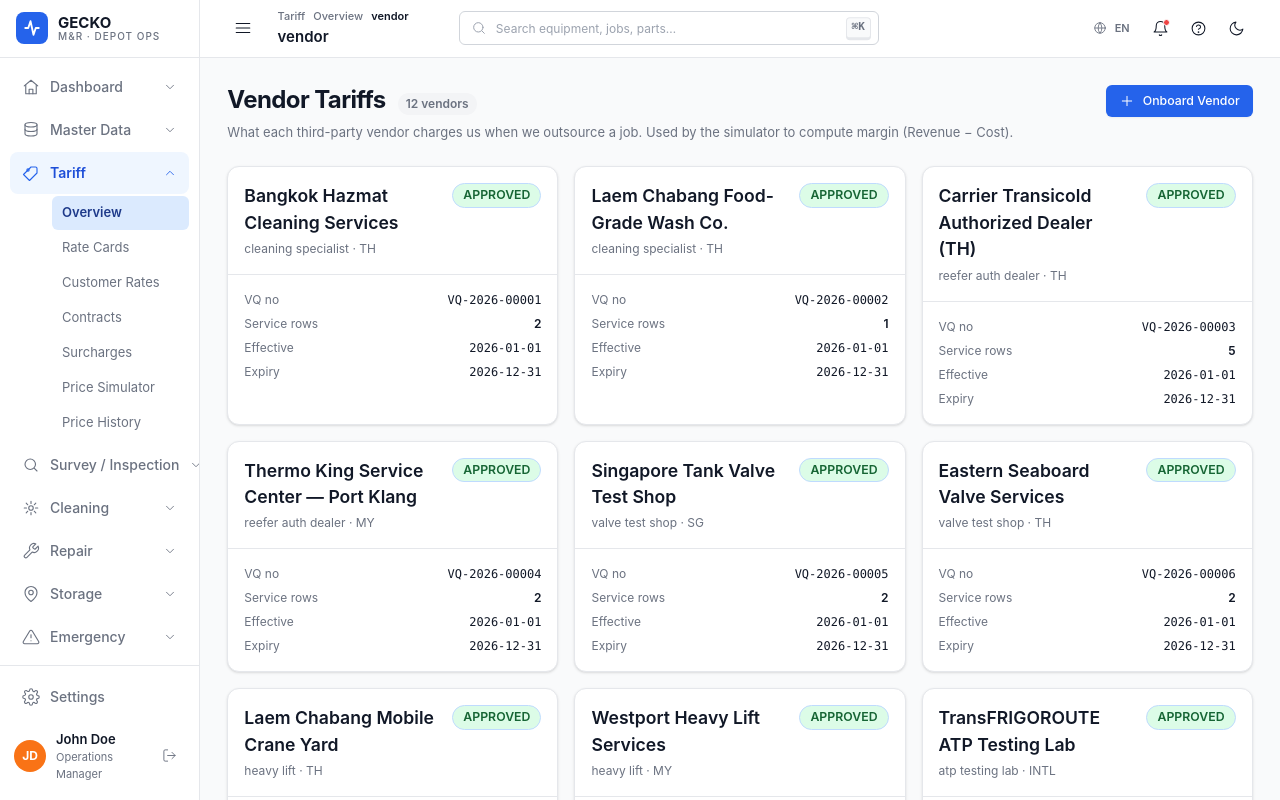
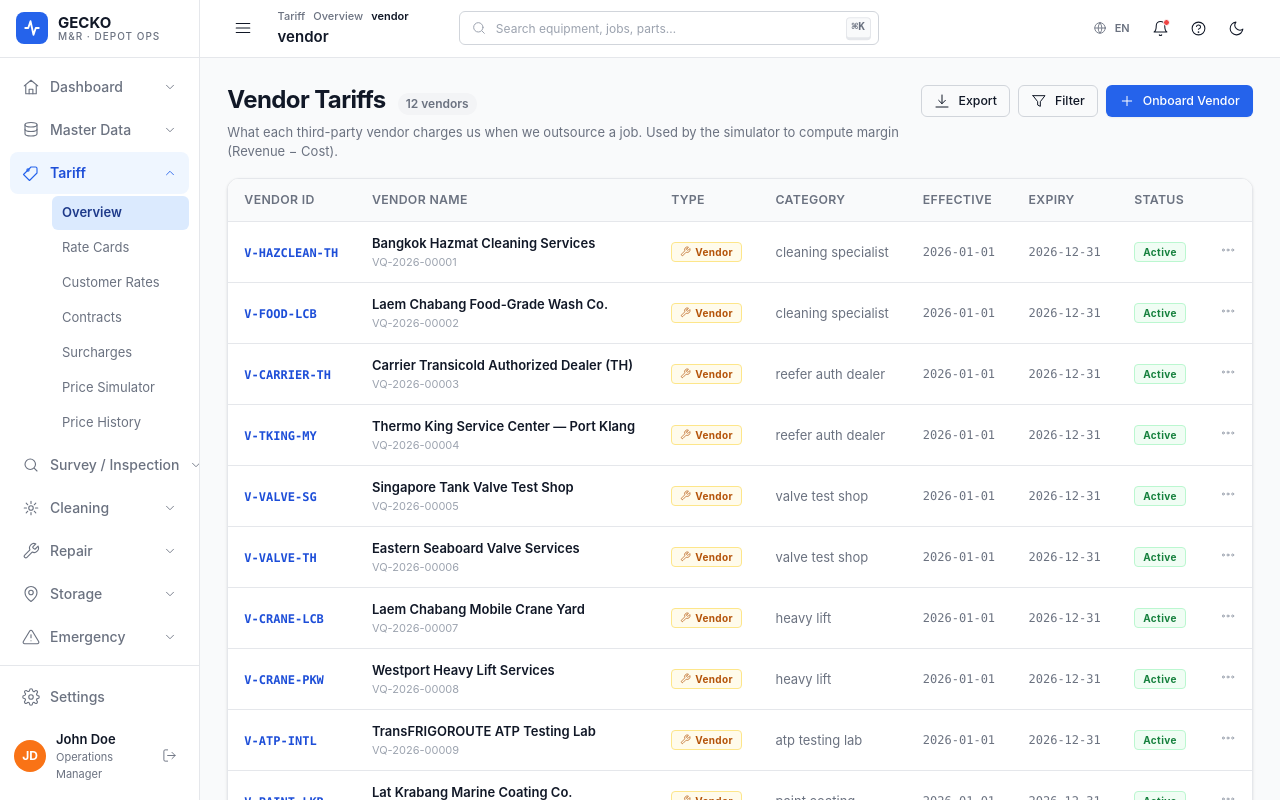
Before and after one commit to sharmalogicon/web.mnr.gecko-api, a Next.js app: page /tariff/vendor in a window 1280 px wide. Shown: the top 800 px of the page. Built offline with nearby package versions, Linux system fonts and the light colour scheme.

Commit message:
feat(07-7-H): refactor tariff list pages to TOS data-table layout

```diff
--- a/src/app/tariff/liner/page.tsx
+++ b/src/app/tariff/liner/page.tsx
@@ -1,23 +1,33 @@
 "use client";
 
 /**
- * /tariff/liner — list of liner tariff cards (one per shipping line).
- * Phase 7 D-02. Phase 7.1 — TOS design parity: gecko-page-actions header
- * + raw-div cards using gecko tokens (no shadcn Card).
+ * /tariff/liner — list of liner tariff cards.
+ * Phase 7.7-H — TOS data-table layout.
+ *
+ * Columns: AGENT CODE (mono primary) · CARRIER NAME (bold) · TYPE (Liner pill) ·
+ * AGENT · EFFECTIVE · EXPIRY (red if past) · STATUS pill · trailing "…" cell.
  */
 
 import Link from "next/link";
 import { AppShell } from "@/components/layout";
 import { Icon } from "@/components/ui/Icon";
-import { TariffStatusBadge } from "@/components/tariff";
+import { ExportButton } from "@/components/ui/ExportButton";
 import { linerTariffRepo } from "@/lib/repos";
 import { getCustomerByCode } from "@/data/seed/_shared/customers";
+import type { TariffStatus } from "@/lib/types/tariff/standard";
+
+const TODAY = new Date().toISOString().slice(0, 10);
+
+function StatusPill({ status }: { status: TariffStatus }) {
+  if (status === "APPROVED") return <span className="gecko-pill gecko-pill-success">Active</span>;
+  if (status === "EXPIRED")  return <span className="gecko-pill gecko-pill-danger">Expired</span>;
+  return <span className="gecko-pill gecko-pill-neutral">Draft</span>;
+}
 
 export default function LinerTariffListPage() {
   const cards = linerTariffRepo.list();
   return (
     <AppShell>
-      {/* ===== Page header (gecko-page-actions) ===== */}
       <div className="gecko-page-actions">
         <div className="gecko-page-actions-left">
           <div style={{ display: "flex", alignItems: "baseline", gap: 12 }}>
@@ -32,65 +42,102 @@
           </div>
         </div>
         <div className="gecko-toolbar">
+          <ExportButton resource="Liner tariffs" variant="outline" iconSize={16} />
+          <button type="button" className="gecko-btn gecko-btn-outline gecko-btn-sm">
+            <Icon name="filter" size={16} /> Filter
+          </button>
           <Link href="/tariff/liner/new" className="gecko-btn gecko-btn-primary gecko-btn-sm">
             <Icon name="plus" size={16} /> New Liner Agreement
           </Link>
         </div>
       </div>
 
-      <div className="grid gap-4 md:grid-cols-2 lg:grid-cols-3 mt-6">
-        {cards.map((card) => {
-          const liner = getCustomerByCode(card.agentCode);
-          return (
-            <Link
-              key={card.id}
-              href={`/tariff/liner/${encodeURIComponent(card.agentCode)}`}
+      <div
         style={{
-                display: "block",
           background: "var(--gecko-bg-surface)",
           border: "1px solid var(--gecko-border)",
           borderRadius: 12,
           overflow: "hidden",
           boxShadow: "var(--gecko-shadow-sm)",
-                textDecoration: "none",
-                color: "inherit",
-                transition: "box-shadow 150ms",
+          marginTop: 16,
         }}
-              onMouseEnter={(e) => (e.currentTarget.style.boxShadow = "var(--gecko-shadow-md)")}
-              onMouseLeave={(e) => (e.currentTarget.style.boxShadow = "var(--gecko-shadow-sm)")}
       >
-              <div style={{ padding: 16, borderBottom: "1px solid var(--gecko-border)", display: "flex", alignItems: "flex-start", justifyContent: "space-between", gap: 12 }}>
-                <div>
-                  <div style={{ fontSize: "var(--gecko-text-base)", fontWeight: "var(--gecko-font-weight-semibold)", color: "var(--gecko-text-primary)" }}>
+        <table className="gecko-table gecko-table-comfortable" style={{ fontSize: 13 }}>
+          <thead>
+            <tr>
+              <th>Agent code</th>
+              <th>Carrier name</th>
+              <th>Type</th>
+              <th>Agent</th>
+              <th>Effective</th>
+              <th>Expiry</th>
+              <th>Status</th>
+              <th></th>
+            </tr>
+          </thead>
+          <tbody>
+            {cards.map((card) => {
+              const liner = getCustomerByCode(card.agentCode);
+              const expired = card.expiryDate && card.expiryDate < TODAY;
+              return (
+                <tr key={card.id}>
+                  <td>
+                    <Link
+                      href={`/tariff/liner/${encodeURIComponent(card.agentCode)}`}
+                      className="gecko-text-mono"
+                      style={{ fontWeight: 600, color: "var(--gecko-primary-700)" }}
+                    >
+                      {card.agentCode}
+                    </Link>
+                  </td>
+                  <td>
+                    <div style={{ fontWeight: 600, color: "var(--gecko-text-primary)" }}>
                       {liner?.name ?? card.agentCode}
                     </div>
-                  <div style={{ fontSize: 12, fontFamily: "var(--gecko-font-mono)", color: "var(--gecko-text-secondary)", marginTop: 4 }}>
-                    {card.agentCode}
+                    <div style={{ fontSize: 11, color: "var(--gecko-text-disabled)" }}>
+                      {card.quotationNo || card.id}
                     </div>
-                </div>
-                <TariffStatusBadge status={card.status} />
-              </div>
-              <div style={{ padding: 16, display: "flex", flexDirection: "column", gap: 6 }}>
-                <div style={{ display: "flex", justifyContent: "space-between", fontSize: 12 }}>
-                  <span style={{ color: "var(--gecko-text-secondary)" }}>Quotation</span>
-                  <span style={{ fontFamily: "var(--gecko-font-mono)", color: "var(--gecko-text-primary)" }}>{card.quotationNo || "—"}</span>
-                </div>
-                <div style={{ display: "flex", justifyContent: "space-between", fontSize: 12 }}>
-                  <span style={{ color: "var(--gecko-text-secondary)" }}>Override rows</span>
-                  <span style={{ fontWeight: 600, color: "var(--gecko-text-primary)" }}>{card.rows.length}</span>
-                </div>
-                <div style={{ display: "flex", justifyContent: "space-between", fontSize: 12 }}>
-                  <span style={{ color: "var(--gecko-text-secondary)" }}>Effective</span>
-                  <span style={{ fontFamily: "var(--gecko-font-mono)", color: "var(--gecko-text-primary)" }}>{card.effectiveDate}</span>
-                </div>
-                <div style={{ display: "flex", justifyContent: "space-between", fontSize: 12 }}>
-                  <span style={{ color: "var(--gecko-text-secondary)" }}>Expiry</span>
-                  <span style={{ fontFamily: "var(--gecko-font-mono)", color: "var(--gecko-text-primary)" }}>{card.expiryDate}</span>
-                </div>
-              </div>
-            </Link>
+                  </td>
+                  <td>
+                    <span className="gecko-pill gecko-pill-primary">
+                      <Icon name="ship" size={11} /> Liner
+                    </span>
+                  </td>
+                  <td style={{ color: "var(--gecko-text-secondary)" }}>{liner?.name ?? card.agentCode}</td>
+                  <td className="gecko-text-mono" style={{ color: "var(--gecko-text-secondary)" }}>
+                    {card.effectiveDate}
+                  </td>
+                  <td
+                    className="gecko-text-mono"
+                    style={{
+                      color: expired ? "var(--gecko-error-600)" : "var(--gecko-text-secondary)",
+                      fontWeight: expired ? 600 : 400,
+                    }}
+                  >
+                    {card.expiryDate}
+                  </td>
+                  <td>
+                    <StatusPill status={card.status} />
+                  </td>
+                  <td style={{ textAlign: "right" }}>
+                    <button
+                      type="button"
+                      style={{
+                        background: "transparent",
+                        border: "none",
+                        color: "var(--gecko-text-disabled)",
+                        cursor: "pointer",
+                      }}
+                      aria-label="Row actions"
+                    >
+                      <Icon name="moreHorizontal" size={16} />
+                    </button>
+                  </td>
+                </tr>
               );
             })}
+          </tbody>
+        </table>
       </div>
     </AppShell>
   );
--- a/src/app/tariff/standard/page.tsx
+++ b/src/app/tariff/standard/page.tsx
@@ -1,23 +1,34 @@
 "use client";
 
 /**
- * /tariff/standard — list of depot standard tariff cards (one per depot).
- * Phase 7 D-01. Phase 7.1 — TOS design parity: gecko-page-actions header
- * + raw-div cards using gecko tokens (no shadcn Card).
+ * /tariff/standard — list of depot standard tariff cards.
+ * Phase 7.7-H — TOS data-table layout.
+ *
+ * Columns: DEPOT (mono primary) · NAME (bold) · TYPE (Standard pill) ·
+ * DEPOT COUNTRY (Assigned-to surrogate) · EFFECTIVE · EXPIRY (red if past) ·
+ * STATUS pill · trailing "…" menu cell.
  */
 
 import Link from "next/link";
 import { AppShell } from "@/components/layout";
 import { Icon } from "@/components/ui/Icon";
-import { TariffStatusBadge } from "@/components/tariff";
+import { ExportButton } from "@/components/ui/ExportButton";
 import { standardTariffRepo } from "@/lib/repos";
 import { getDepotByCode } from "@/data/seed/_shared/depots";
+import type { TariffStatus } from "@/lib/types/tariff/standard";
+
+const TODAY = new Date().toISOString().slice(0, 10);
+
+function StatusPill({ status }: { status: TariffStatus }) {
+  if (status === "APPROVED") return <span className="gecko-pill gecko-pill-success">Active</span>;
+  if (status === "EXPIRED")  return <span className="gecko-pill gecko-pill-danger">Expired</span>;
+  return <span className="gecko-pill gecko-pill-neutral">Draft</span>;
+}
 
 export default function StandardTariffListPage() {
   const cards = standardTariffRepo.list();
   return (
     <AppShell>
-      {/* ===== Page header (gecko-page-actions) ===== */}
       <div className="gecko-page-actions">
         <div className="gecko-page-actions-left">
           <div style={{ display: "flex", alignItems: "baseline", gap: 12 }}>
@@ -27,61 +38,103 @@
             <span className="gecko-count-badge">{cards.length} depots</span>
           </div>
           <div style={{ fontSize: 13, color: "var(--gecko-text-secondary)", marginTop: 4 }}>
-            Baseline price list per depot. When a Liner job runs at a depot, the Liner card's row (if any)
+            Baseline price list per depot. When a Liner job runs at a depot, the Liner card&apos;s row (if any)
             supersedes; otherwise the Standard row applies.
           </div>
         </div>
+        <div className="gecko-toolbar">
+          <ExportButton resource="Standard tariffs" variant="outline" iconSize={16} />
+          <button type="button" className="gecko-btn gecko-btn-outline gecko-btn-sm">
+            <Icon name="filter" size={16} /> Filter
+          </button>
+        </div>
       </div>
 
-      <div className="grid gap-4 md:grid-cols-2 lg:grid-cols-3 mt-6">
-        {cards.map((card) => {
-          const depot = getDepotByCode(card.depotCode);
-          return (
-            <Link
-              key={card.id}
-              href={`/tariff/standard/${encodeURIComponent(card.depotCode)}`}
+      {/* Table */}
+      <div
         style={{
-                display: "block",
           background: "var(--gecko-bg-surface)",
           border: "1px solid var(--gecko-border)",
           borderRadius: 12,
           overflow: "hidden",
           boxShadow: "var(--gecko-shadow-sm)",
-                textDecoration: "none",
-                color: "inherit",
-                transition: "box-shadow 150ms",
+          marginTop: 16,
         }}
-              onMouseEnter={(e) => (e.currentTarget.style.boxShadow = "var(--gecko-shadow-md)")}
-              onMouseLeave={(e) => (e.currentTarget.style.boxShadow = "var(--gecko-shadow-sm)")}
       >
-              <div style={{ padding: 16, borderBottom: "1px solid var(--gecko-border)", display: "flex", alignItems: "flex-start", justifyContent: "space-between", gap: 12 }}>
-                <div>
-                  <div style={{ fontSize: "var(--gecko-text-base)", fontWeight: "var(--gecko-font-weight-semibold)", color: "var(--gecko-text-primary)", fontFamily: "var(--gecko-font-mono)" }}>
+        <table className="gecko-table gecko-table-comfortable" style={{ fontSize: 13 }}>
+          <thead>
+            <tr>
+              <th>Depot</th>
+              <th>Name</th>
+              <th>Type</th>
+              <th>Depot country</th>
+              <th>Effective</th>
+              <th>Expiry</th>
+              <th>Status</th>
+              <th></th>
+            </tr>
+          </thead>
+          <tbody>
+            {cards.map((card) => {
+              const depot = getDepotByCode(card.depotCode);
+              const expired = card.expiryDate && card.expiryDate < TODAY;
+              return (
+                <tr key={card.id}>
+                  <td>
+                    <Link
+                      href={`/tariff/standard/${encodeURIComponent(card.depotCode)}`}
+                      className="gecko-text-mono"
+                      style={{ fontWeight: 600, color: "var(--gecko-primary-700)" }}
+                    >
                       {card.depotCode}
-                  </div>
-                  <div style={{ fontSize: 13, color: "var(--gecko-text-secondary)", marginTop: 4 }}>
+                    </Link>
+                  </td>
+                  <td>
+                    <div style={{ fontWeight: 600, color: "var(--gecko-text-primary)" }}>
                       {depot?.name ?? "—"}
                     </div>
-                </div>
-                <TariffStatusBadge status={card.status} />
-              </div>
-              <div style={{ padding: 16, display: "flex", flexDirection: "column", gap: 6 }}>
-                <div style={{ display: "flex", justifyContent: "space-between", fontSize: 12 }}>
-                  <span style={{ color: "var(--gecko-text-secondary)" }}>Rows</span>
-                  <span style={{ fontWeight: 600, color: "var(--gecko-text-primary)" }}>{card.rows.length}</span>
-                </div>
-                <div style={{ display: "flex", justifyContent: "space-between", fontSize: 12 }}>
-                  <span style={{ color: "var(--gecko-text-secondary)" }}>Effective</span>
-                  <span style={{ fontFamily: "var(--gecko-font-mono)", color: "var(--gecko-text-primary)" }}>{card.effectiveDate}</span>
-                </div>
-                <div style={{ display: "flex", justifyContent: "space-between", fontSize: 12 }}>
-                  <span style={{ color: "var(--gecko-text-secondary)" }}>Expiry</span>
-                  <span style={{ fontFamily: "var(--gecko-font-mono)", color: "var(--gecko-text-primary)" }}>{card.expiryDate}</span>
-                </div>
-              </div>
-            </Link>
+                    <div style={{ fontSize: 11, color: "var(--gecko-text-disabled)" }}>{card.id}</div>
+                  </td>
+                  <td>
+                    <span className="gecko-pill gecko-pill-info">
+                      <Icon name="layers" size={11} /> Standard
+                    </span>
+                  </td>
+                  <td style={{ color: "var(--gecko-text-secondary)" }}>{depot?.country ?? "—"}</td>
+                  <td className="gecko-text-mono" style={{ color: "var(--gecko-text-secondary)" }}>
+                    {card.effectiveDate}
+                  </td>
+                  <td
+                    className="gecko-text-mono"
+                    style={{
+                      color: expired ? "var(--gecko-error-600)" : "var(--gecko-text-secondary)",
+                      fontWeight: expired ? 600 : 400,
+                    }}
+                  >
+                    {card.expiryDate}
+                  </td>
+                  <td>
+                    <StatusPill status={card.status} />
+                  </td>
+                  <td style={{ textAlign: "right" }}>
+                    <button
+                      type="button"
+                      style={{
+                        background: "transparent",
+                        border: "none",
+                        color: "var(--gecko-text-disabled)",
+                        cursor: "pointer",
+                      }}
+                      aria-label="Row actions"
+                    >
+                      <Icon name="moreHorizontal" size={16} />
+                    </button>
+                  </td>
+                </tr>
               );
             })}
+          </tbody>
+        </table>
       </div>
     </AppShell>
   );
--- a/src/app/tariff/vendor/page.tsx
+++ b/src/app/tariff/vendor/page.tsx
@@ -2,22 +2,32 @@
 
 /**
  * /tariff/vendor — list of vendor tariff cards (cost side).
- * Phase 7 D-02. Phase 7.1 — TOS design parity: gecko-page-actions header
- * + raw-div cards using gecko tokens (no shadcn Card).
+ * Phase 7.7-H — TOS data-table layout.
+ *
+ * Columns: VENDOR ID (mono primary) · VENDOR NAME (bold) · TYPE (Vendor pill) ·
+ * CATEGORY · EFFECTIVE · EXPIRY (red if past) · STATUS pill · trailing "…" cell.
  */
 
 import Link from "next/link";
 import { AppShell } from "@/components/layout";
 import { Icon } from "@/components/ui/Icon";
-import { TariffStatusBadge } from "@/components/tariff";
+import { ExportButton } from "@/components/ui/ExportButton";
 import { vendorTariffRepo } from "@/lib/repos";
 import { findVendor } from "@/data/seed/_shared/vendors";
+import type { TariffStatus } from "@/lib/types/tariff/standard";
+
+const TODAY = new Date().toISOString().slice(0, 10);
+
+function StatusPill({ status }: { status: TariffStatus }) {
+  if (status === "APPROVED") return <span className="gecko-pill gecko-pill-success">Active</span>;
+  if (status === "EXPIRED")  return <span className="gecko-pill gecko-pill-danger">Expired</span>;
+  return <span className="gecko-pill gecko-pill-neutral">Draft</span>;
+}
 
 export default function VendorTariffListPage() {
   const cards = vendorTariffRepo.list();
   return (
     <AppShell>
-      {/* ===== Page header (gecko-page-actions) ===== */}
       <div className="gecko-page-actions">
         <div className="gecko-page-actions-left">
           <div style={{ display: "flex", alignItems: "baseline", gap: 12 }}>
@@ -32,65 +42,104 @@
           </div>
         </div>
         <div className="gecko-toolbar">
+          <ExportButton resource="Vendor tariffs" variant="outline" iconSize={16} />
+          <button type="button" className="gecko-btn gecko-btn-outline gecko-btn-sm">
+            <Icon name="filter" size={16} /> Filter
+          </button>
           <Link href="/tariff/vendor/new" className="gecko-btn gecko-btn-primary gecko-btn-sm">
             <Icon name="plus" size={16} /> Onboard Vendor
           </Link>
         </div>
       </div>
 
-      <div className="grid gap-4 md:grid-cols-2 lg:grid-cols-3 mt-6">
-        {cards.map((card) => {
-          const vendor = findVendor(card.vendorId);
-          return (
-            <Link
-              key={card.id}
-              href={`/tariff/vendor/${encodeURIComponent(card.vendorId)}`}
+      <div
         style={{
-                display: "block",
           background: "var(--gecko-bg-surface)",
           border: "1px solid var(--gecko-border)",
           borderRadius: 12,
           overflow: "hidden",
           boxShadow: "var(--gecko-shadow-sm)",
-                textDecoration: "none",
-                color: "inherit",
-                transition: "box-shadow 150ms",
+          marginTop: 16,
         }}
-              onMouseEnter={(e) => (e.currentTarget.style.boxShadow = "var(--gecko-shadow-md)")}
-              onMouseLeave={(e) => (e.currentTarget.style.boxShadow = "var(--gecko-shadow-sm)")}
       >
-              <div style={{ padding: 16, borderBottom: "1px solid var(--gecko-border)", display: "flex", alignItems: "flex-start", justifyContent: "space-between", gap: 12 }}>
-                <div>
-                  <div style={{ fontSize: "var(--gecko-text-base)", fontWeight: "var(--gecko-font-weight-semibold)", color: "var(--gecko-text-primary)" }}>
+        <table className="gecko-table gecko-table-comfortable" style={{ fontSize: 13 }}>
+          <thead>
+            <tr>
+              <th>Vendor ID</th>
+              <th>Vendor name</th>
+              <th>Type</th>
+              <th>Category</th>
+              <th>Effective</th>
+              <th>Expiry</th>
+              <th>Status</th>
+              <th></th>
+            </tr>
+          </thead>
+          <tbody>
+            {cards.map((card) => {
+              const vendor = findVendor(card.vendorId);
+              const expired = card.expiryDate && card.expiryDate < TODAY;
+              return (
+                <tr key={card.id}>
+                  <td>
+                    <Link
+                      href={`/tariff/vendor/${encodeURIComponent(card.vendorId)}`}
+                      className="gecko-text-mono"
+                      style={{ fontWeight: 600, color: "var(--gecko-primary-700)" }}
+                    >
+                      {card.vendorId}
+                    </Link>
+                  </td>
+                  <td>
+                    <div style={{ fontWeight: 600, color: "var(--gecko-text-primary)" }}>
                       {vendor?.name ?? card.vendorId}
                     </div>
-                  <div style={{ fontSize: 12, color: "var(--gecko-text-secondary)", marginTop: 4 }}>
-                    {vendor?.category?.replace(/_/g, " ") ?? "—"} · {vendor?.country ?? "—"}
+                    <div style={{ fontSize: 11, color: "var(--gecko-text-disabled)" }}>
+                      {card.quotationNo || card.id}
                     </div>
-                </div>
-                <TariffStatusBadge status={card.status} />
-              </div>
-              <div style={{ padding: 16, display: "flex", flexDirection: "column", gap: 6 }}>
-                <div style={{ display: "flex", justifyContent: "space-between", fontSize: 12 }}>
-                  <span style={{ color: "var(--gecko-text-secondary)" }}>VQ no</span>
-                  <span style={{ fontFamily: "var(--gecko-font-mono)", color: "var(--gecko-text-primary)" }}>{card.quotationNo || "—"}</span>
-                </div>
-                <div style={{ display: "flex", justifyContent: "space-between", fontSize: 12 }}>
-                  <span style={{ color: "var(--gecko-text-secondary)" }}>Service rows</span>
-                  <span style={{ fontWeight: 600, color: "var(--gecko-text-primary)" }}>{card.rows.length}</span>
-                </div>
-                <div style={{ display: "flex", justifyContent: "space-between", fontSize: 12 }}>
-                  <span style={{ color: "var(--gecko-text-secondary)" }}>Effective</span>
-                  <span style={{ fontFamily: "var(--gecko-font-mono)", color: "var(--gecko-text-primary)" }}>{card.effectiveDate}</span>
-                </div>
-                <div style={{ display: "flex", justifyContent: "space-between", fontSize: 12 }}>
-                  <span style={{ color: "var(--gecko-text-secondary)" }}>Expiry</span>
-                  <span style={{ fontFamily: "var(--gecko-font-mono)", color: "var(--gecko-text-primary)" }}>{card.expiryDate}</span>
-                </div>
-              </div>
-            </Link>
+                  </td>
+                  <td>
+                    <span className="gecko-pill gecko-pill-warning">
+                      <Icon name="tool" size={11} /> Vendor
+                    </span>
+                  </td>
+                  <td style={{ color: "var(--gecko-text-secondary)" }}>
+                    {vendor?.category?.replace(/_/g, " ") ?? "—"}
+                  </td>
+                  <td className="gecko-text-mono" style={{ color: "var(--gecko-text-secondary)" }}>
+                    {card.effectiveDate}
+                  </td>
+                  <td
+                    className="gecko-text-mono"
+                    style={{
+                      color: expired ? "var(--gecko-error-600)" : "var(--gecko-text-secondary)",
+                      fontWeight: expired ? 600 : 400,
+                    }}
+                  >
+                    {card.expiryDate}
+                  </td>
+                  <td>
+                    <StatusPill status={card.status} />
+                  </td>
+                  <td style={{ textAlign: "right" }}>
+                    <button
+                      type="button"
+                      style={{
+                        background: "transparent",
+                        border: "none",
+                        color: "var(--gecko-text-disabled)",
+                        cursor: "pointer",
+                      }}
+                      aria-label="Row actions"
+                    >
+                      <Icon name="moreHorizontal" size={16} />
+                    </button>
+                  </td>
+                </tr>
               );
             })}
+          </tbody>
+        </table>
       </div>
     </AppShell>
   );
```
Lines whose indentation alone changed are shown as unchanged.
